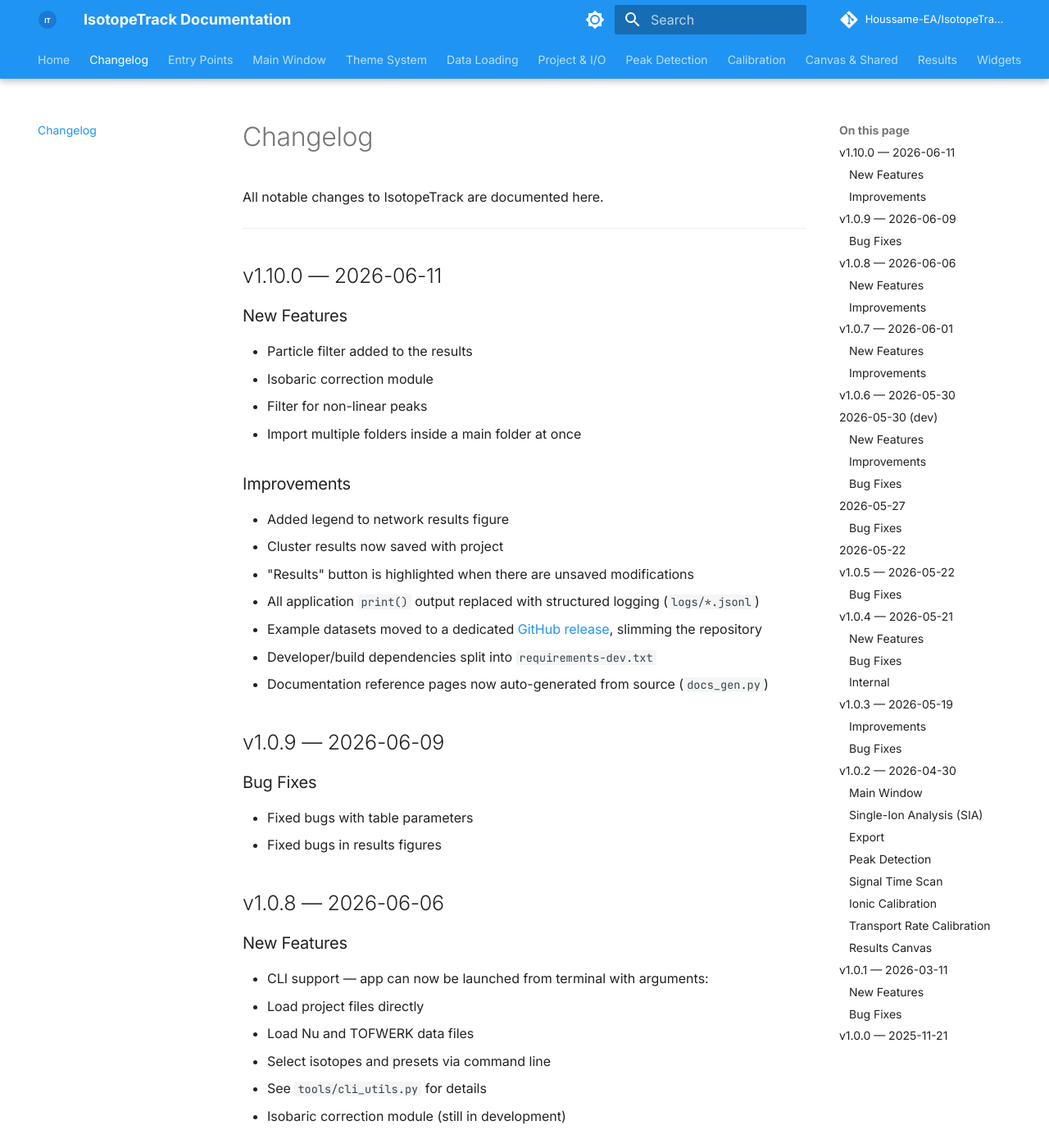
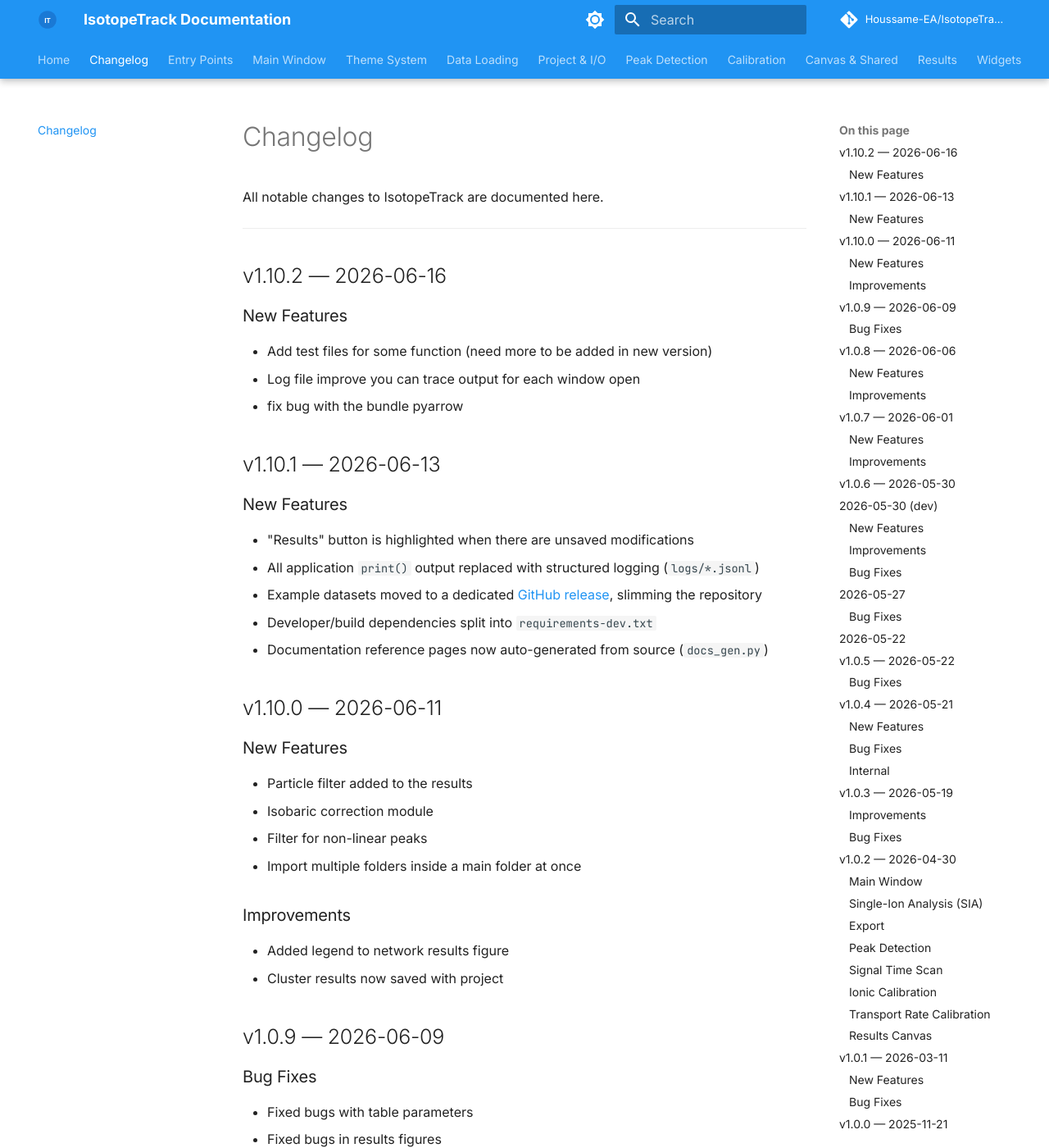
Before and after one commit to Houssame-EA/IsotopeTrack, an MkDocs documentation site: the page built from docs/changelog.md, in a window 1280 px wide and 1400 px high. Shown: the whole window at 82% size. Built offline with MkDocs 1.6.1 and Material for MkDocs 9.7.7, drawn with Linux system fonts in a browser that asks for light colours; comment, search, counter and statistics services are not loaded; the version menu is left out.

Commit message:
update changelog

```diff
--- a/docs/changelog.md
+++ b/docs/changelog.md
@@ -3,6 +3,24 @@
 All notable changes to IsotopeTrack are documented here.
 
 ---
+
+## v1.10.2 — 2026-06-16
+
+### New Features
+
+- Add test files for some function (need more to be added in new version)
+- Log file improve you can trace output for each window open
+- fix bug with the bundle pyarrow
+
+## v1.10.1 — 2026-06-13
+
+### New Features
+- "Results" button is highlighted when there are unsaved modifications
+- All application `print()` output replaced with structured logging (`logs/*.jsonl`)
+- Example datasets moved to a dedicated [GitHub release](https://github.com/Houssame-EA/IsotopeTrack/releases/tag/example-data), slimming the repository
+- Developer/build dependencies split into `requirements-dev.txt`
+- Documentation reference pages now auto-generated from source (`docs_gen.py`)
+
 
 ## v1.10.0 — 2026-06-11
 
```
Also changed, not shown: other parts of docs/changelog.md (+1 -5 lines).
